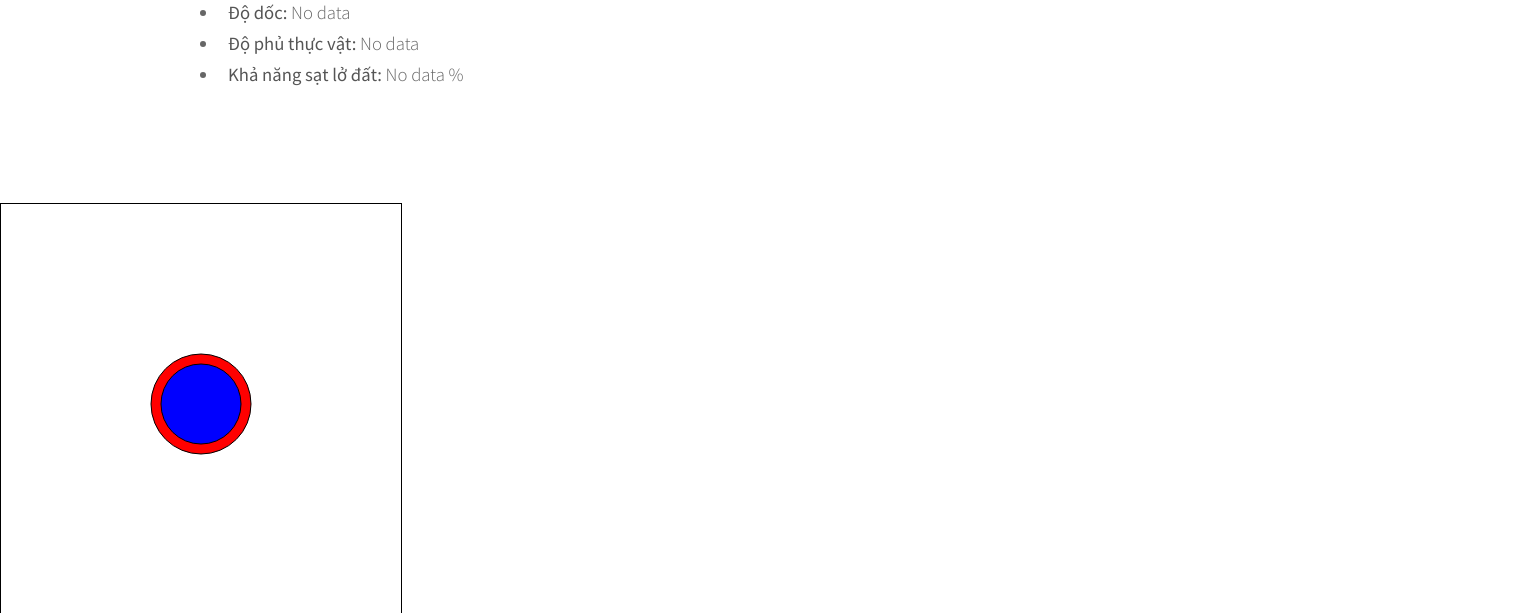
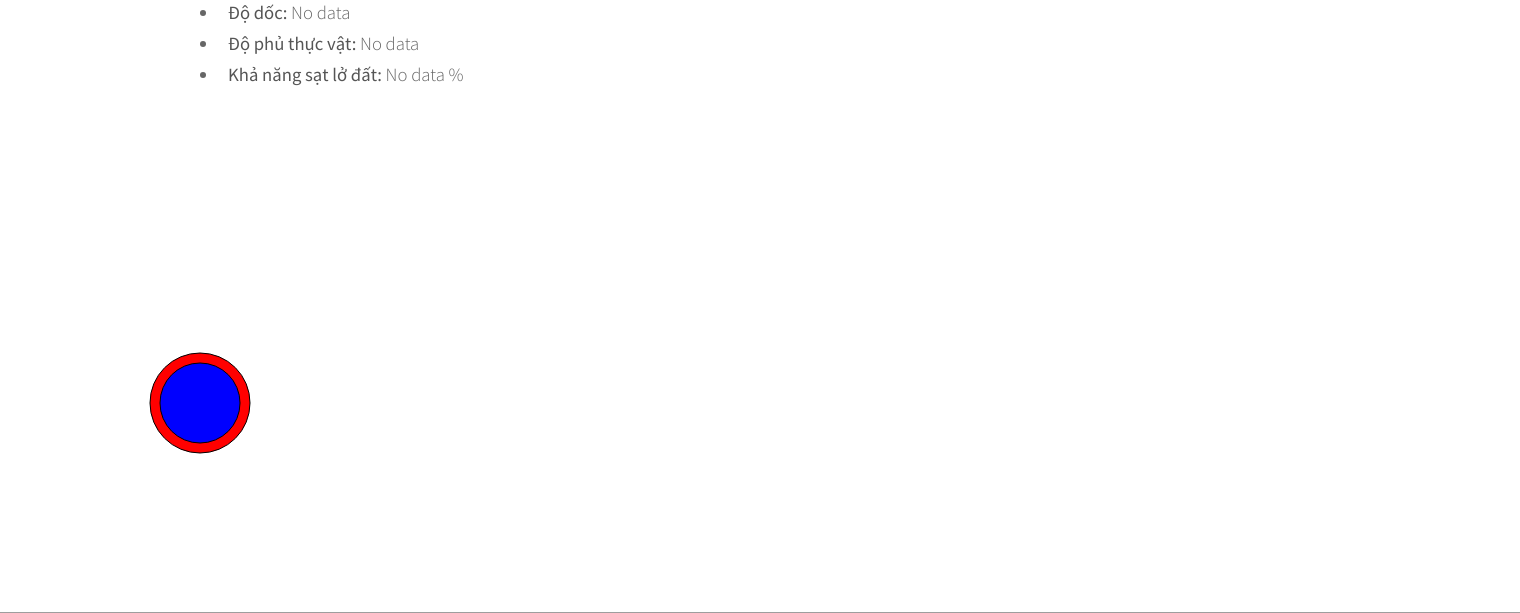
Before and after one commit to HungNguyen612/LandslidePredictENG, a Flask app: page / in a window 1520 px wide. Shown: the part 887-1500 px from the top of the page. Run offline with Flask 3, Linux system fonts and the light colour scheme; grey boxes are pictures that could not be loaded.

Commit message:
Update index.html

```diff
--- a/templates/index.html
+++ b/templates/index.html
@@ -51,7 +51,7 @@
             </div>
         </div>
     </div>
-<canvas id="myCanvas" width="400" height="1500" style="border:1px solid #000000;"> <script src="static/canvas.js"></script></canvas>
+<canvas id="myCanvas" width="1500" height="400" style="border:0px solid #000000;"> <script src="static/canvas.js"></script></canvas>
 
     <div id="footer" class="style2">
         <div class="container">
```
